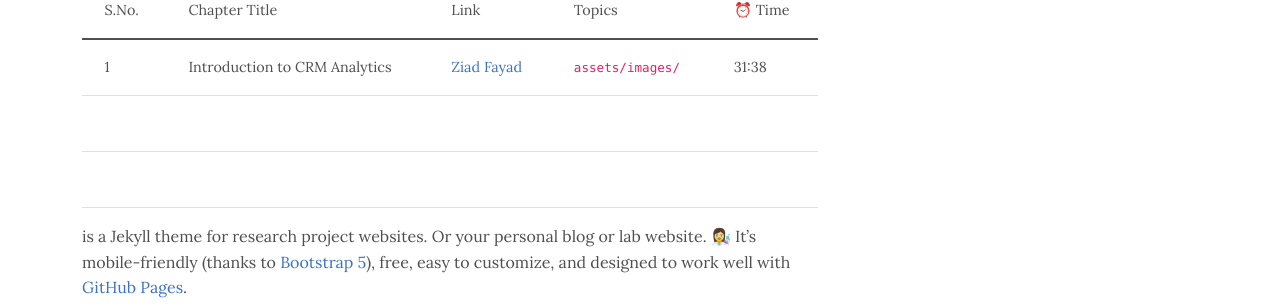
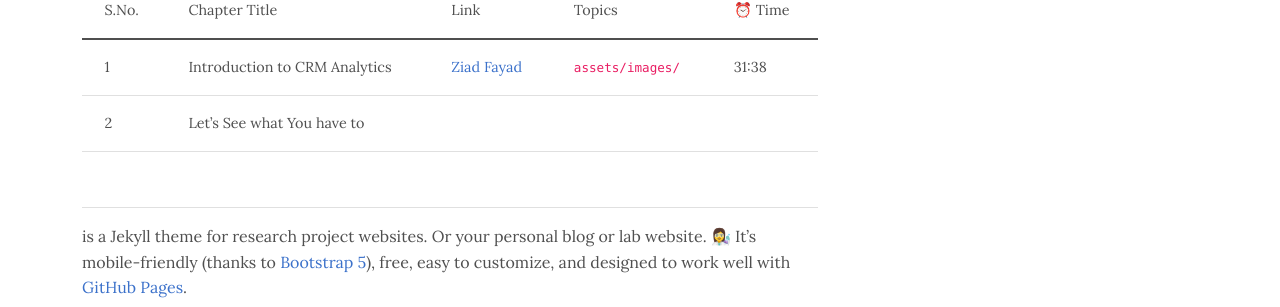
Before and after one commit to imswarnil/Awesome-CRM-Analytics, a Jekyll site: the page built from pages/home.md, in a window 1280 px wide. Shown: the part 472-779 px from the top of the page. Built offline with Jekyll 4.4.1, drawn with Linux system fonts in a browser that asks for light colours; nearby versions of some CDN libraries; comment, search, counter and statistics services are not loaded.

Commit message:
Update home.md

```diff
--- a/pages/home.md
+++ b/pages/home.md
@@ -9,11 +9,11 @@ permalink: /
 # CRM Analytics Training for Salesforce
 Learn the basics of [CRM Analytics](https://www.tableau.com/products/crm-analytics) 📉 with our Salesforce-focused training course. Gain the skills to analyze your CRM data, create effective dashboards, and optimize your sales strategies. Our comprehensive course covers everything from data handling and visualization to real-time analytics and best practices. Start your CRM Analytics journey today!
 
-| S.No.| Chapter Title                 	      | Link 	                                          | Topics 	          |  ⏰ Time 	 |
+| S.No.| Chapter Title                 	      | Link 	                                          | Topics 	          |  ⏰ Time 	  |
 |------|------------------------------------- |-------------------------------------------------|-------------------|------------ |
 | 1    | Introduction to CRM Analytics 	      | [Ziad Fayad](https://www.linkedin.com/in/z4data)| `assets/images/`  |   31:38     |
-|      |                               	      |      	                                          |                 	|             |
-|      |                               	      |      	                                          |                 	|     	      |
+| 2    | Let's See what You have to           |                   	           	                 |                 	|              |
+|      |                               	      |      	                                          |                 	|     	        |
 
 
  is a Jekyll theme for research project websites. Or your personal blog or lab website. 👩‍🔬 It's mobile-friendly (thanks to [Bootstrap 5](https://getbootstrap.com/docs/5.1/)), free, easy to customize, and designed to work well with [GitHub Pages](https://pages.github.com/).
```
